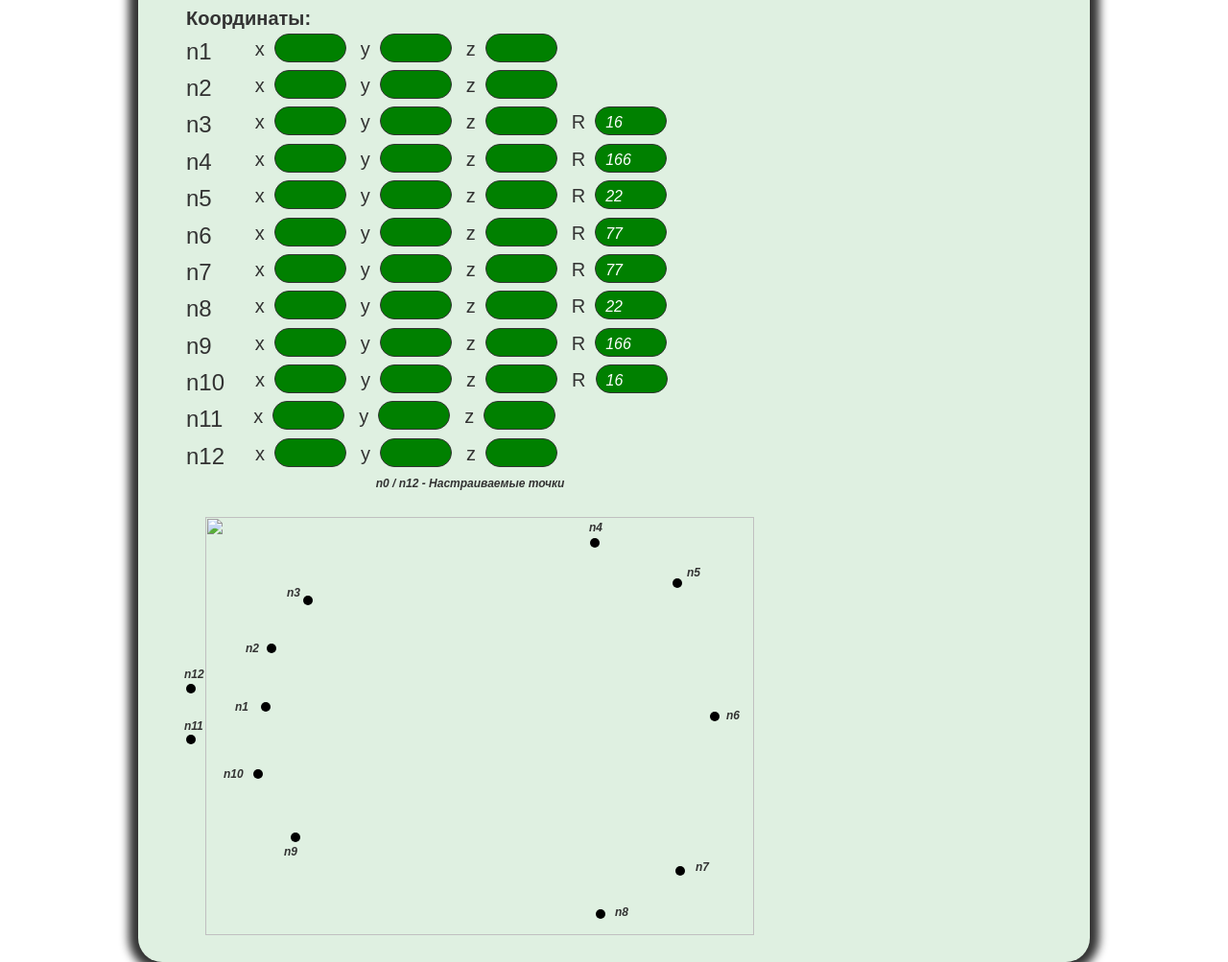
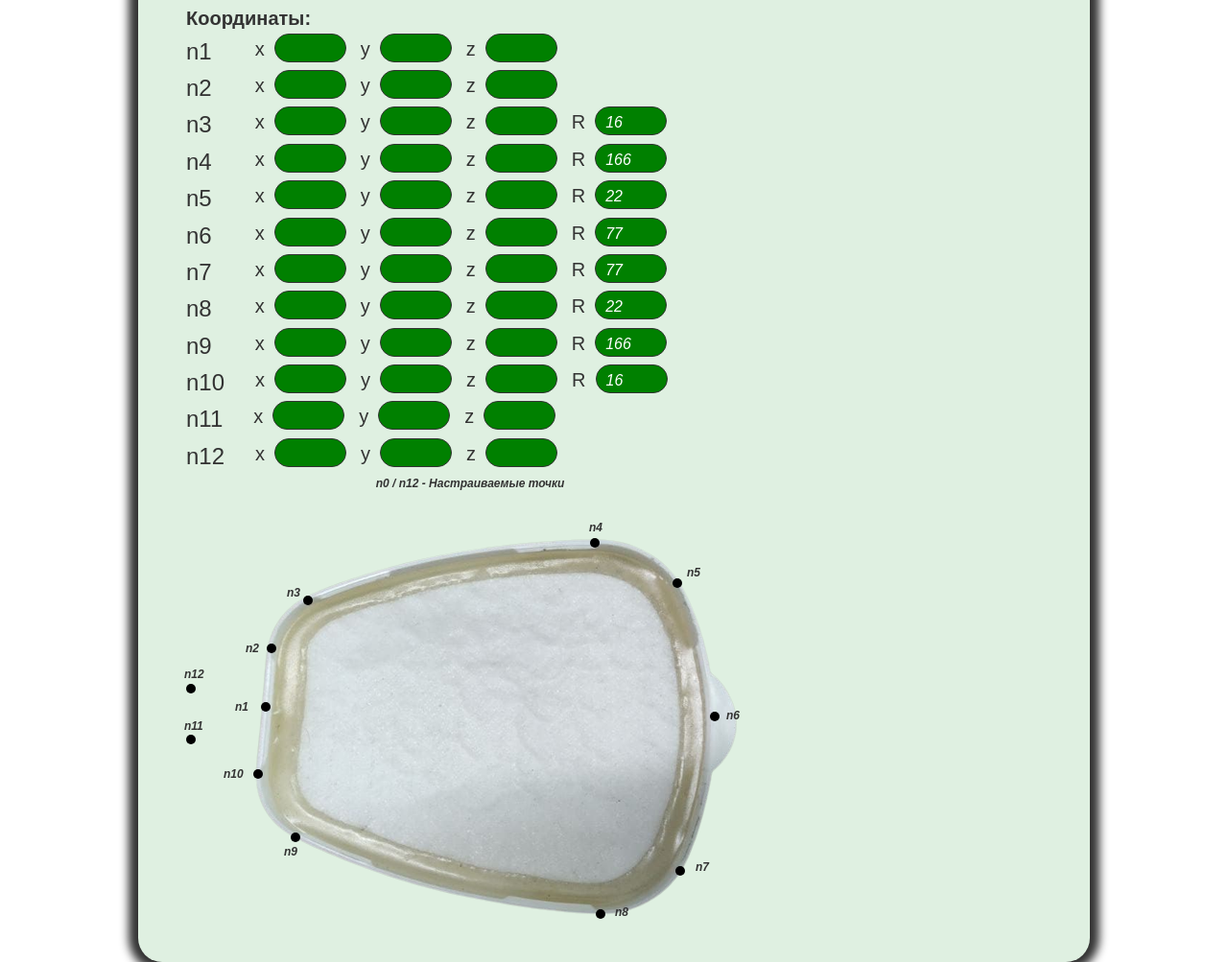
Before and after one commit to DmitryMelkov/koordinate-table, a plain HTML site: page unix500.html in a window 1280 px wide. Shown: the part 271-1274 px from the top of the page at 96% size. Drawn offline with Linux system fonts and the light colour scheme; the site is published under a folder, as on GitHub Pages, so addresses that start at the root find nothing.

Commit message:
add corrections

```diff
--- a/unix500.html
+++ b/unix500.html
@@ -277,7 +277,7 @@
           <div class="program__picture program__picture-unix500">
             <span class="program__picture-text-desc program__picture-text-unix500">n0 / n12 - Настраиваемые точки</span>
             <div class="program__picture-container-unix500">
-              <img class="program__picture-img" src="/img/unix500.png" alt="" />
+              <img class="program__picture-img" src="img/unix500.png" alt="" />
               <div class="program__picture-circle program__picture-circle-unix500-1"></div>
               <div class="program__picture-circle program__picture-circle-unix500-2"></div>
               <div class="program__picture-circle program__picture-circle-unix500-3"></div>
```
